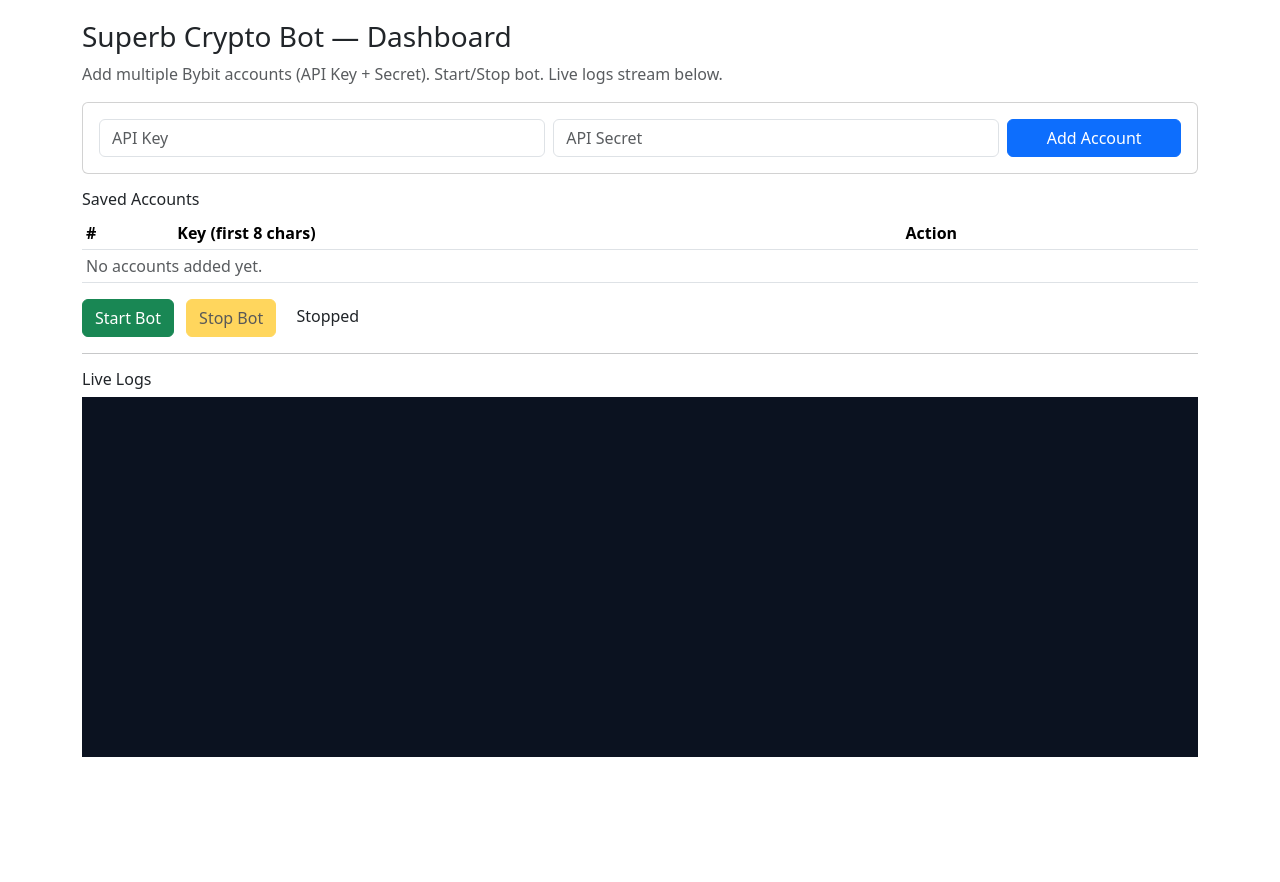
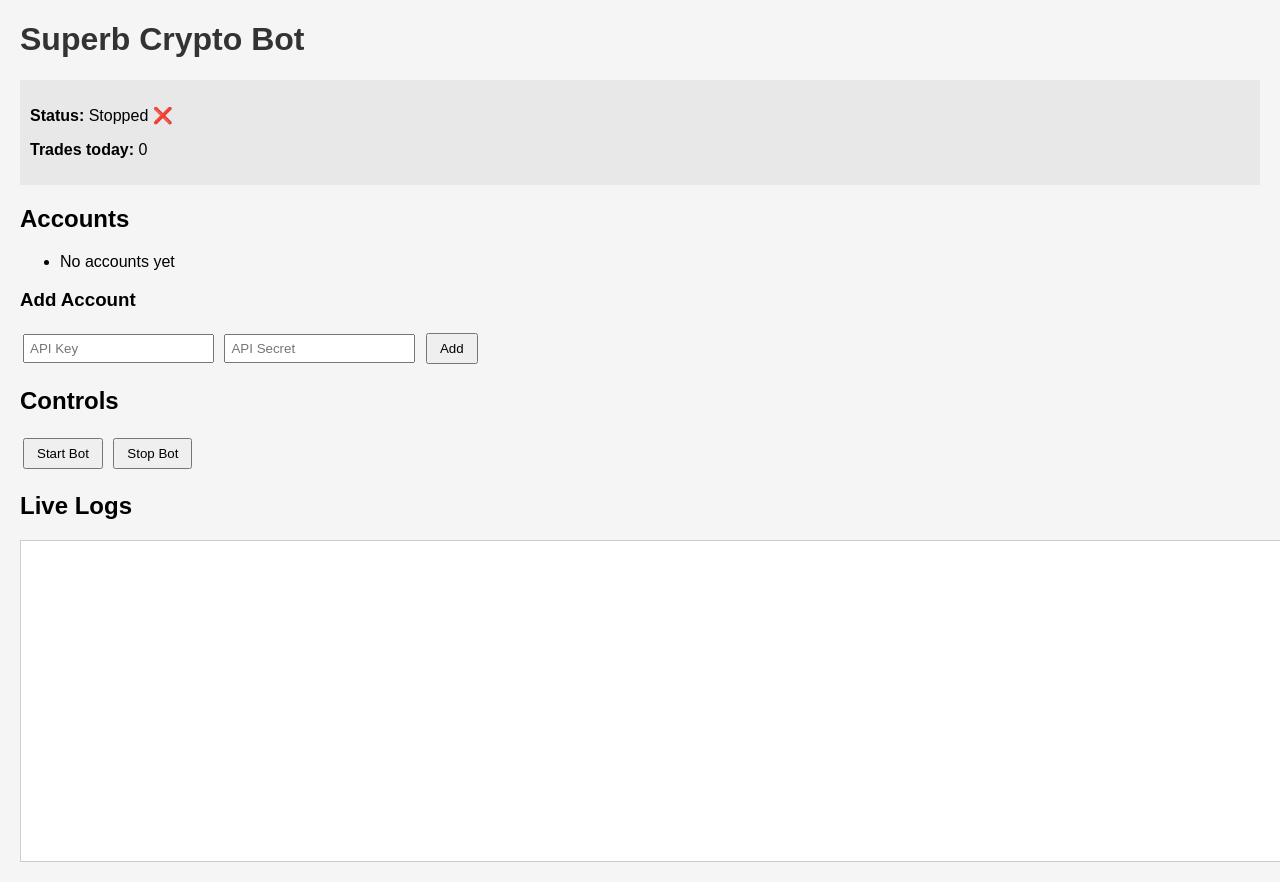
Before and after one commit to lawalwasiuoladele-netizen/Superb-crypto-bot-2, a Flask app: page / in a window 1280 px wide. Before the commit the page ends 757 px from the top, so only its background shows below. Run offline with Flask 2, Linux system fonts and the light colour scheme; data that the repository does not hold is empty.

Commit message:
Update index.html

```diff
--- a/template/index.html
+++ b/template/index.html
@@ -1,101 +1,76 @@
+
 <!doctype html>
 <html>
 <head>
   <meta charset="utf-8"/>
-    <meta name="viewport" content="width=device-width,initial-scale=1"/>
   <title>Superb Crypto Bot Dashboard</title>
-    <link href="https://cdn.jsdelivr.net/npm/bootstrap@5.3.2/dist/css/bootstrap.min.css" rel="stylesheet"/>
   <style>
-      body { padding: 20px; }
-      .logbox {
-        height: 360px;
-        overflow: auto;
-        background: #0b1220;
-        color: #e6eef8;
+    body { font-family: Arial, sans-serif; margin: 20px; background: #f5f5f5; }
+    h1 { color: #333; }
+    form { margin-bottom: 15px; }
+    input { padding: 5px; margin: 3px; }
+    button { padding: 6px 12px; margin: 3px; }
+    .log-box {
+      width: 100%;
+      height: 300px;
+      border: 1px solid #ccc;
+      background: #fff;
+      overflow-y: scroll;
       padding: 10px;
       font-family: monospace;
       white-space: pre-wrap;
     }
+    .status { margin: 10px 0; padding: 10px; background: #e8e8e8; }
   </style>
 </head>
 <body>
-    <div class="container">
-      <h3>Superb Crypto Bot — Dashboard</h3>
-      <p class="text-muted">
-        Add multiple Bybit accounts (API Key + Secret). Start/Stop bot. Live logs stream below.
-      </p>
+  <h1>Superb Crypto Bot</h1>
 
-      <!-- Add Account Form -->
-      <div class="card mb-3">
-        <div class="card-body">
-          <form method="post" action="/add_account" class="row g-2">
-            <div class="col-md-5">
-              <input name="key" class="form-control" placeholder="API Key" required/>
-            </div>
-            <div class="col-md-5">
-              <input name="secret" class="form-control" placeholder="API Secret" required/>
-            </div>
-            <div class="col-md-2">
-              <button class="btn btn-primary w-100" type="submit">Add Account</button>
-            </div>
-          </form>
-        </div>
+  <div class="status">
+    <p><b>Status:</b> <span id="status-text">{{ "Running ✅" if running else "Stopped ❌" }}</span></p>
+    <p><b>Trades today:</b> <span id="trade-count">0</span></p>
   </div>
 
-      <!-- Saved Accounts -->
-      <div class="mb-3">
-        <h6>Saved Accounts</h6>
-        <table class="table table-sm">
-          <thead><tr><th>#</th><th>Key (first 8 chars)</th><th>Action</th></tr></thead>
-          <tbody>
-            {% if accounts %}
-              {% for a in accounts %}
-              <tr>
-                <td>{{ loop.index }}</td>
-                <td>{{ a.key }}</td>
-                <td>
+  <h2>Accounts</h2>
+  <ul>
+    {% for acct in accounts %}
+      <li>
+        {{ acct.key }}
         <form method="post" action="/remove_account" style="display:inline;">
-                    <input type="hidden" name="index" value="{{ a.index }}"/>
-                    <button class="btn btn-sm btn-danger">Remove</button>
+          <input type="hidden" name="index" value="{{ acct.index }}">
+          <button type="submit">Remove</button>
         </form>
-                </td>
-              </tr>
+      </li>
+    {% else %}
+      <li>No accounts yet</li>
     {% endfor %}
-            {% else %}
-              <tr><td colspan="3" class="text-muted">No accounts added yet.</td></tr>
-            {% endif %}
-          </tbody>
-        </table>
-      </div>
+  </ul>
 
-      <!-- Bot Controls -->
-      <div class="mb-3">
+  <h3>Add Account</h3>
+  <form method="post" action="/add_account">
+    <input type="text" name="key" placeholder="API Key" required>
+    <input type="text" name="secret" placeholder="API Secret" required>
+    <button type="submit">Add</button>
+  </form>
+
+  <h2>Controls</h2>
   <form method="post" action="/start" style="display:inline;">
-          <button class="btn btn-success" type="submit" {% if running %}disabled{% endif %}>Start Bot</button>
+    <button type="submit">Start Bot</button>
   </form>
-        <form method="post" action="/stop" style="display:inline; margin-left:8px;">
-          <button class="btn btn-warning" type="submit" {% if not running %}disabled{% endif %}>Stop Bot</button>
+  <form method="post" action="/stop" style="display:inline;">
+    <button type="submit">Stop Bot</button>
   </form>
-        <span class="ms-3">{{ 'Running' if running else 'Stopped' }}</span>
-      </div>
 
-      <hr/>
-      <h6>Live Logs</h6>
-      <div id="log" class="logbox"></div>
-    </div>
+  <h2>Live Logs</h2>
+  <div id="logs" class="log-box"></div>
 
   <script>
+    // Live logs via SSE
+    const logBox = document.getElementById("logs");
     const evtSource = new EventSource("/stream");
-      const logBox = document.getElementById("log");
-      if (logBox) {
     evtSource.onmessage = function(e) {
-          logBox.innerText += e.data + "\n";
+      logBox.textContent += e.data + "\\n";
       logBox.scrollTop = logBox.scrollHeight;
     };
-        evtSource.onerror = function(e) {
-          console.error("SSE error", e);
-        };
-      }
-    </script>
-  </body>
-</html>
+
+    // Auto
```
Lines whose indentation alone changed are shown as unchanged.
